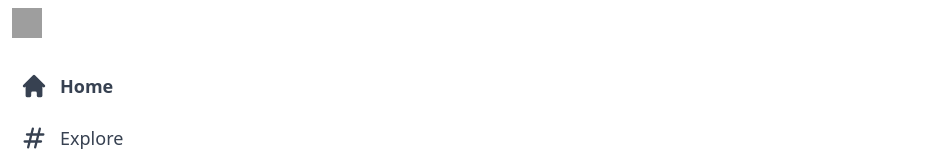
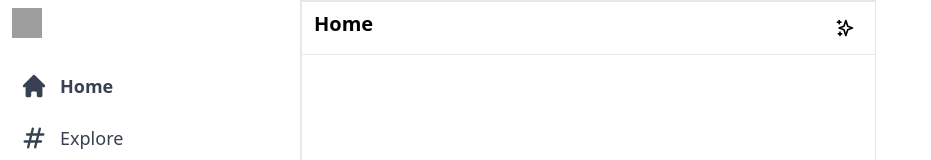
Before and after one commit to Taingkhengleang/TwitterClone, a Next.js app: page / in a window 1280 px wide. Shown: the top 160 px of the page, without its empty margins (0-931 px from the left). Built offline with nearby package versions, Linux system fonts and the light colour scheme; grey boxes are pictures that could not be loaded.

Commit message:
create feed component and header

```diff
--- /dev/null
+++ b/components/Feed/Feed.js
@@ -0,0 +1,14 @@
+import {SparklesIcon} from "@heroicons/react/outline";
+
+export default function Feed(){
+    return (
+        <div className="xl:ml-[300px] border-2 border-r border-gray-200 xl:min-w-[576px] sm:ml-[73px] flex-grow max-w-xl">
+            <div className="flex py-2 px-3 sticky top-0 z-50 bg-white border-b border-gray-200">
+                <h2 className="text-lg sm:text-xl font-bold cursor-pointer">Home</h2>
+                <div className=" flex items-center justify-center px-0 ml-auto w-9 h-9">
+                    <SparklesIcon className="h-5" />
+                </div>
+            </div>
+        </div>
+    )
+}
--- a/pages/index.js
+++ b/pages/index.js
@@ -1,5 +1,6 @@
 import Head from 'next/head'
 import Sidebar from "../components/Sidebar/Sidebar";
+import Feed from "../components/Feed/Feed";
 
 export default function Home() {
   return (
@@ -13,7 +14,7 @@ export default function Home() {
             {/*Sidebar*/}
             <Sidebar/>
             {/*Feed*/}
-
+            <Feed/>
             {/*Widgets*/}
 
             {/*Modal*/}
```
